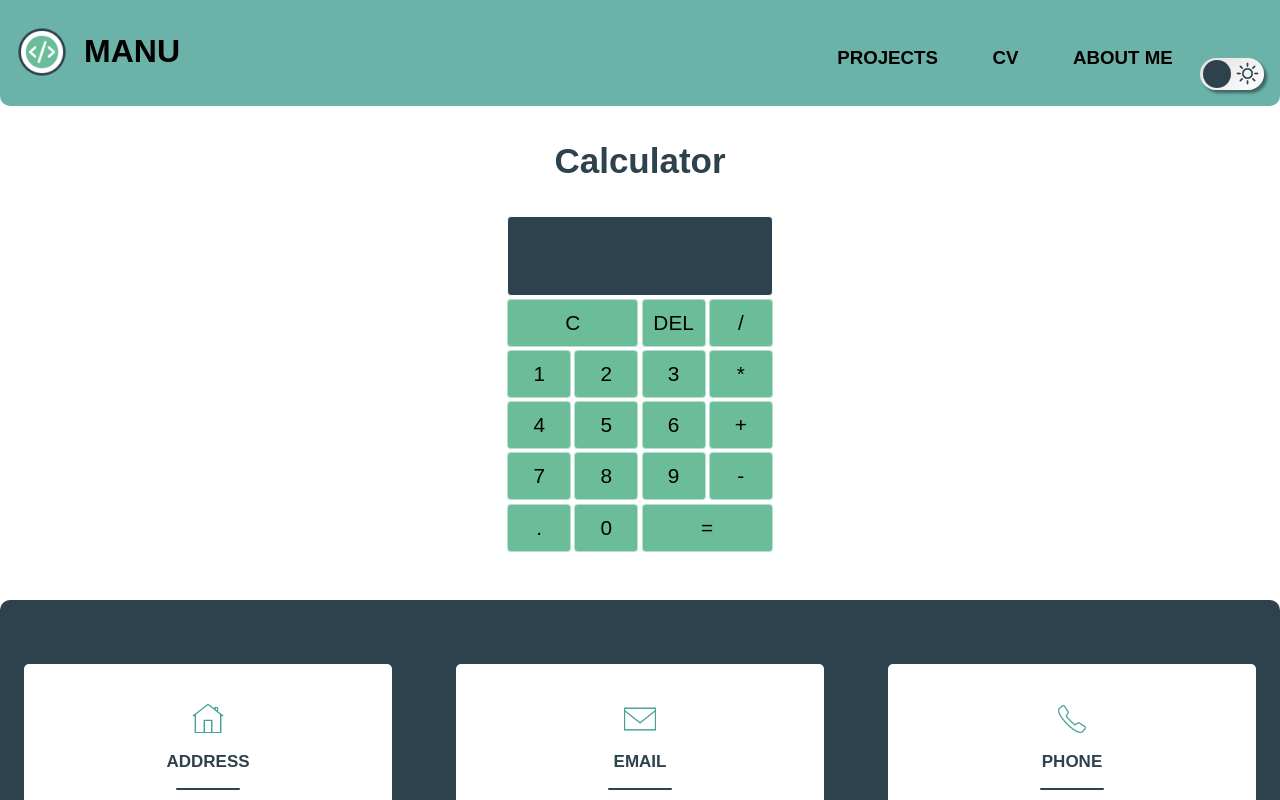
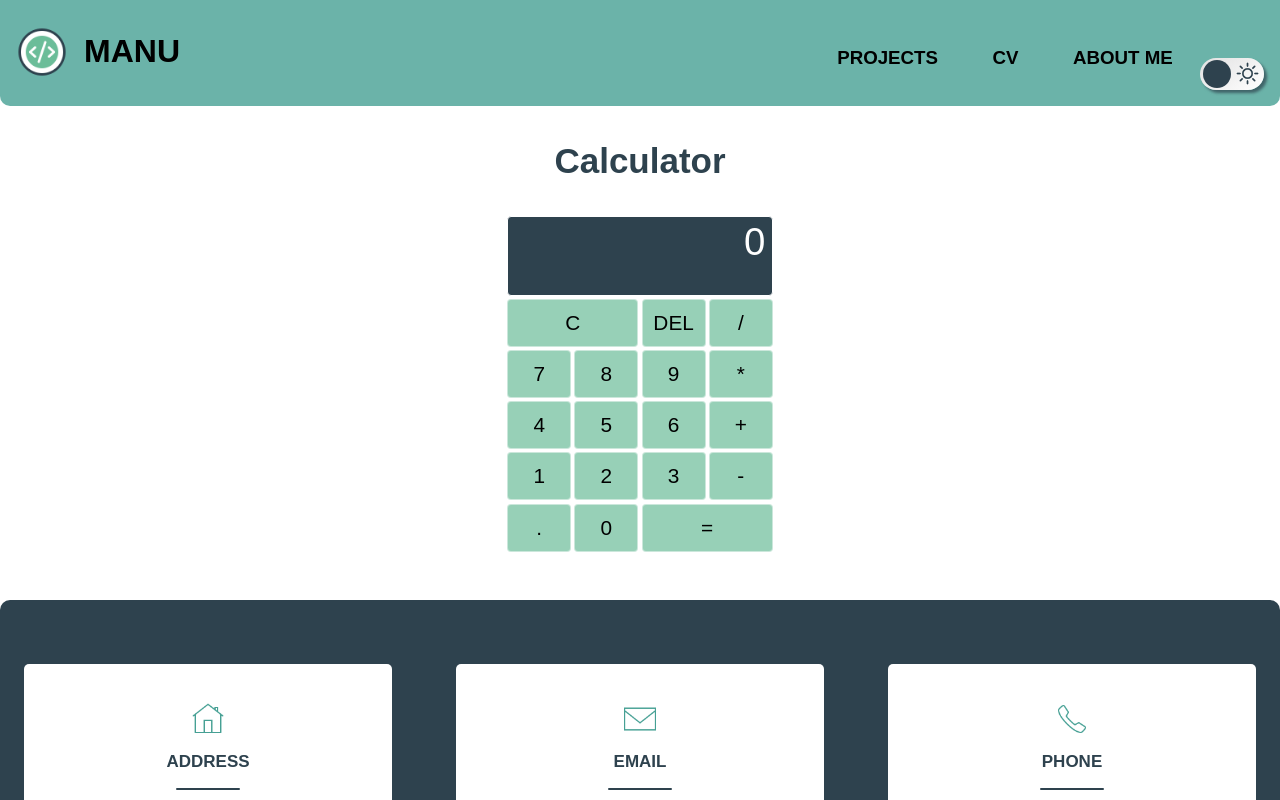
Before and after one commit to cmanu07/mysite, a React (Create React App) app: page /projects/calculator in a window 1280 px wide. Shown: the top 800 px of the page. Built offline with nearby package versions, Linux system fonts and the light colour scheme.

Commit message:
projects updates

```diff
--- a/src/components/projects/Calculator.js
+++ b/src/components/projects/Calculator.js
@@ -1,51 +1,154 @@
-// import React, { useReducer } from 'react'
+import React, { useReducer } from 'react'
 import Footer from '../Footer'
 import Header from '../Header/Header'
+import CalculatorDigit from './CalculatorDigit'
+import CalculatorOperat from './CalculatorOperat'
 
 
-// const actions = {
-//   addDigit: 'add-digit',
-//   chooseOperation: 'choose-operation',
-//   clear: 'clear',
-//   deleteInput: 'delete-input',
-//   calculate: 'calculate'
-// }
+export const actions = {
+  addDigit: 'add-digit',
+  chooseOperation: 'choose-operation',
+  clear: 'clear',
+  deleteInput: 'delete-input',
+  calculate: 'calculate'
+}
 
-// const reducer = (state, {type, result}) => {
+function reducer (state, {type, load}) {
+    switch (type) {
+      case actions.addDigit:
+        if (load.digit === "0" && state.currNumber === "0") return state;
+        if (load.digit === "." && state.currNumber == null) return {
+          ...state,
+          currNumber: load.digit
+        };
+        if (load.digit === "." && state.currNumber.includes(".") ) return state;
+        if (state.overwrite) {
+          return {
+            ...state,
+            overwrite: false,
+            currNumber: load.digit
+          }
+        }
+        return {
+          ...state, currNumber: `${state.currNumber || ""}${load.digit}`
+        }
+      case actions.chooseOperation:
+        if (state.currNumber == null && state.prevNumber == null) {
+          return state;
+        }
+        if (state.prevNumber == null) {
+          return {
+            ...state,
+            operation: load.operation,
+            prevNumber: state.currNumber,
+            currNumber: null
+          }
+        }
+        if (state.currNumber == null) {
+          return {
+            ...state,
+            operation: load.operation
+          }
+        }
+        return {
+          ...state,
+          prevNumber: calculate(state),
+          operation: load.operation,
+          currNumber: null
+        }
+      case actions.clear: return {};
+      case actions.deleteInput: {
+        if (state.overwrite) {
+          return {
+            ...state,
+            overwrite: false,
+            currNumber: null
+          }
+        }
+        if (state.currNumber == null) return state;
+        if (state.currNumber.length === 1) {
+          return {
+            ...state,
+            currNumber: null
+          }
+        }
+        return {
+          ...state,
+          currNumber: state.currNumber.slice(0,-1)
+        }
+      }
+      case actions.calculate: {
+        if (
+          state.currNumber == null ||
+          state.prevNumber == null ||
+          state.operation == null
+        ) return state;
+        return {
+          ...state,
+          prevNumber: null,
+          operation: null,
+          overwrite: true,
+          currNumber: calculate(state)
+        }
+      }
+      default: return state;
+    }
+}
 
-// }
+function calculate ({currNumber, prevNumber, operation}) {
+  const prev = +prevNumber;
+  const curr = +currNumber;
+  if (isNaN(prev) || isNaN(curr)) return "";
+  let rezult = "";
+  switch (operation) {
+    case "+": rezult = prev + curr; break;
+    case "-": rezult = prev - curr; break;
+    case "*": rezult = prev * curr; break;
+    case "/": rezult = prev / curr; break;
+    default: return null;
+  }
+  return (Number.isInteger(rezult)) ? rezult : rezult.toFixed(6).toString();
+}
+const NR_FORMATTER = new Intl.NumberFormat("en-us", {
+  maximumFractionDigits: 0,
+});
+const formatNumber = (nr) => {
+  if (nr == null) return;
+  const [integer, decimal] = nr.toString().split(".");
+  if (decimal == null) return NR_FORMATTER.format(integer);
+  return `${NR_FORMATTER.format(integer)}.${decimal}`
+}
 
 const Calculator = () => {
 
-  // const [{currNumber, prevNumber, operation}, dispach] = useReducer(reducer, {})
+  const [{currNumber="0", prevNumber, operation}, dispach] = useReducer(reducer, {})
 
-  // dispach({type: actions.addDigit, result: {digit: 1}})
   return (<>
             <Header/>
             <h2>Calculator</h2>
             <main className='calculator'>
               <div className='calculator-display'>
-                <div className='calculator-prev-number'></div>
-                <div className='calculator-curr-number'></div>
+                <div className='calculator-prev-number'>{formatNumber(prevNumber)} {operation}</div>
+                <div className='calculator-curr-number'>{formatNumber(currNumber)}</div>
               </div>
-              <button className='calculator-span-two'>C</button>
-              <button>DEL</button>
-              <button>/</button>
-              <button>1</button>
-              <button>2</button>
-              <button>3</button>
-              <button>*</button>
-              <button>4</button>
-              <button>5</button>
-              <button>6</button>
-              <button>+</button>
-              <button>7</button>
-              <button>8</button>
-              <button>9</button>
-              <button>-</button>
-              <button>.</button>
-              <button>0</button>
-              <button className='calculator-span-two'>=</button>
+              <button className='calculator-span-two' onClick={()=> dispach({type: actions.clear})}>C</button>
+              <button onClick={()=> dispach({type: actions.deleteInput})}>DEL</button>
+              <CalculatorOperat operation="/" dispach={dispach}/>
+              <CalculatorDigit digit="7" dispach={dispach}/>
+              <CalculatorDigit digit="8" dispach={dispach}/>
+              <CalculatorDigit digit="9" dispach={dispach}/>
+              <CalculatorOperat operation="*" dispach={dispach}/>
+              <CalculatorDigit digit="4" dispach={dispach}/>
+              <CalculatorDigit digit="5" dispach={dispach}/>
+              <CalculatorDigit digit="6" dispach={dispach}/>
+              <CalculatorOperat operation="+" dispach={dispach}/>
+              <CalculatorDigit digit="1" dispach={dispach}/>
+              <CalculatorDigit digit="2" dispach={dispach}/>
+              <CalculatorDigit digit="3" dispach={dispach}/>
+              <CalculatorOperat operation="-" dispach={dispach}/>
+              <CalculatorDigit digit="." dispach={dispach}/>
+              <CalculatorDigit digit="0" dispach={dispach}/>
+              <button className='calculator-span-two' onClick={()=> dispach({type: actions.calculate})}>=</button>
             </main>
             <Footer/>
         </>)
--- /dev/null
+++ b/src/components/projects/CalculatorDigit.js
@@ -0,0 +1,5 @@
+import { actions } from "./Calculator"
+
+export default function CalculatorDigit ({dispach, digit}) {
+    return <button onClick={() => dispach({type: actions.addDigit, load: {digit}})}>{digit}</button>
+}
--- /dev/null
+++ b/src/components/projects/CalculatorOperat.js
@@ -0,0 +1,5 @@
+import { actions } from "./Calculator"
+
+export default function CalculatorOperat ({dispach, operation}) {
+    return <button onClick={() => dispach({type: actions.chooseOperation, load: {operation}})}>{operation}</button>
+}
--- a/src/components/projects/TrafficL.js
+++ b/src/components/projects/TrafficL.js
@@ -7,6 +7,7 @@ const TrafficL = () => {
   const [redLight, setRedLight] = useState('red-light');
   const [yellowLight, setYellowLight] = useState('yellow-light');
   const [greenLight, setGreenLight] = useState('green-light');
+  const [toggle, setToggle] = useState(() => false);
 
   const dayMode = () => {
     setRedLight('red-light')
@@ -15,9 +16,6 @@ const TrafficL = () => {
   }
   const nightMode = () => {
     setYellowLight('yellow-light')
-    yellowLight === 'yellow-light' &&
-        setTimeout(()=>setYellowLight('off-light'),1000)
-
     setRedLight('off-light')
     setGreenLight('off-light')
   }
--- a/src/styles/more-style.css
+++ b/src/styles/more-style.css
@@ -67,6 +67,10 @@
     .cv p {
         text-align: center;
     }
+
+    #light .toggle-theme {
+
+    }
 }
 
 /* TOGGLE BUTTON */
--- a/src/styles/projects-style.css
+++ b/src/styles/projects-style.css
@@ -10,6 +10,7 @@
     --myHoverDarkGreen: hsl(203, 26%, 24%, 85%);
     --myGreen-hover: #C4E8C2;
     --myGreen-2: #6BBD99;
+    --myGreenTransparent-2: rgb(107, 189, 153, .7);
     --myDarkGreen: #2E424E;
 }
 @media (max-width: 768px) {
@@ -22,6 +23,7 @@
     .counter button {
         width: 3em;
     }
+
 }
 .projects {
     background-image: url(../components/images/projects_wall.jpg);
@@ -183,7 +185,6 @@ a {
     flex-direction: column;
     align-items: center;
     margin: auto;
-    margin-top: 2em;
     width: 13em;
     height: 25em;
     border: 4px solid black;
@@ -223,12 +224,13 @@ a {
 .modul {
     display: flex;
     justify-content: center;
+    width: 100%;
+    height: 40%;
 }
 .modul button {
     width: 6em;
     height: 2em;
-    margin: 1em 10em;
-    padding: 0;
+    margin-top: 4%;
     border: solid 3px black;
     border-radius: 5px;
     box-shadow: 1px 1px 15px rgba(57, 58, 58, 0.6),
@@ -243,9 +245,11 @@ a {
     box-shadow: none;
 }
 .stalp {
+    position: relative;
     width: 0em;
-    height: 13em;
+    height: 10em;
     border: 8px solid black;
+    margin: 0 15%;
 }
 
 
@@ -264,18 +268,18 @@ a {
     font-size: 1.3em;
     transition: .3s;
     border: 1px solid var(--myGreyWhite);
-    background-color: var(--myGreen-2);
+    background-color: var(--myGreenTransparent-2);
 }
 #dark .calculator button {
     border-radius: 4px;
     font-size: 1.3em;
-    transition: .3s;
+    transition: .2s;
     border: 1px solid var(--myGreen-2);
-    background-color: var(--myGreen-2);
+    background-color: var(--myGreenTransparent-2);
 }
-.calculator button:hover {
+#light .calculator button:hover, #dark .calculator button:hover {
     cursor: pointer;
-    background: var(--myGreen-hover);
+    background: var(--myGreen-2);
 }
 .calculator-display {
     display: flex;
@@ -294,9 +298,9 @@ a {
 }
 .calculator-prev-number {
     color: var(--myGreyWhite);
-    font-size: 1.5em;
+    font-size: 1.4em;
 }
 .calculator-curr-number {
     color: var(--myWhite);
-    font-size: 2.5em;
+    font-size: 2.4em;
 }
--- a/src/styles/style.css
+++ b/src/styles/style.css
@@ -26,6 +26,12 @@
 @media (max-width: 768px) {
     h1 a, h3 a {
         font-size: small;
+    }
+    #light .header {
+        padding: 0.5em;
+    }
+    .navbar {
+        height: 1.3em;
     }
     .main-bg h1 {
         text-align: center;
```
